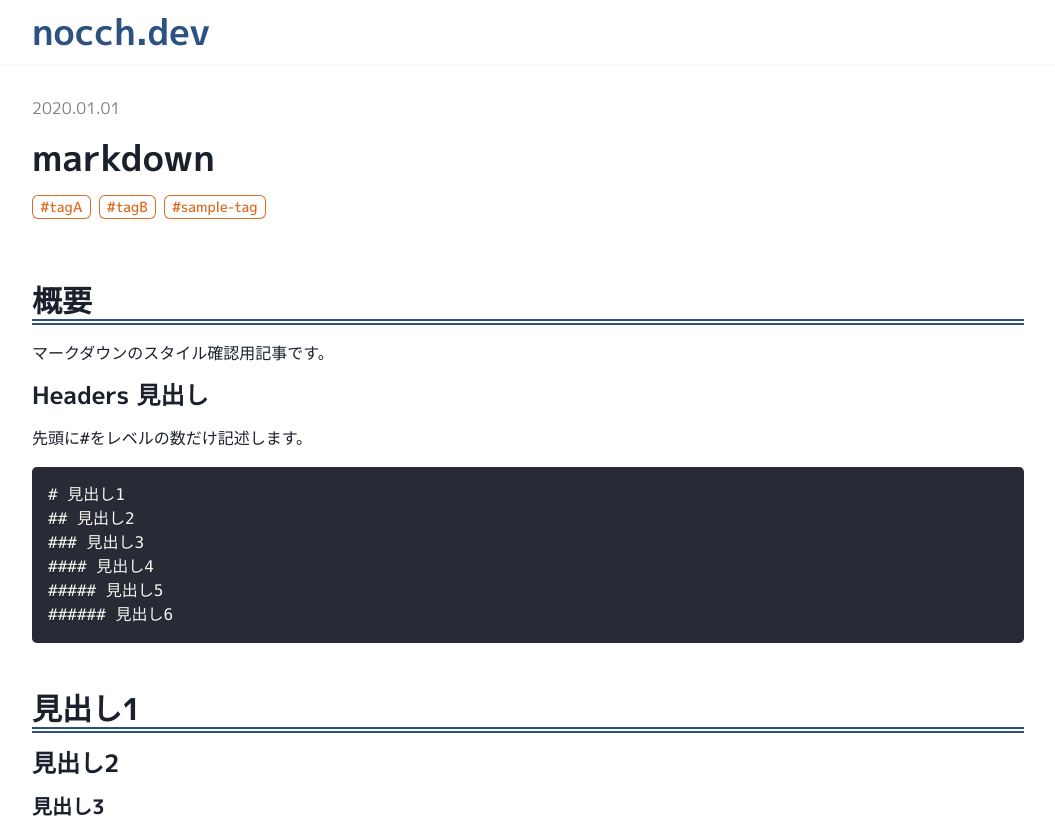
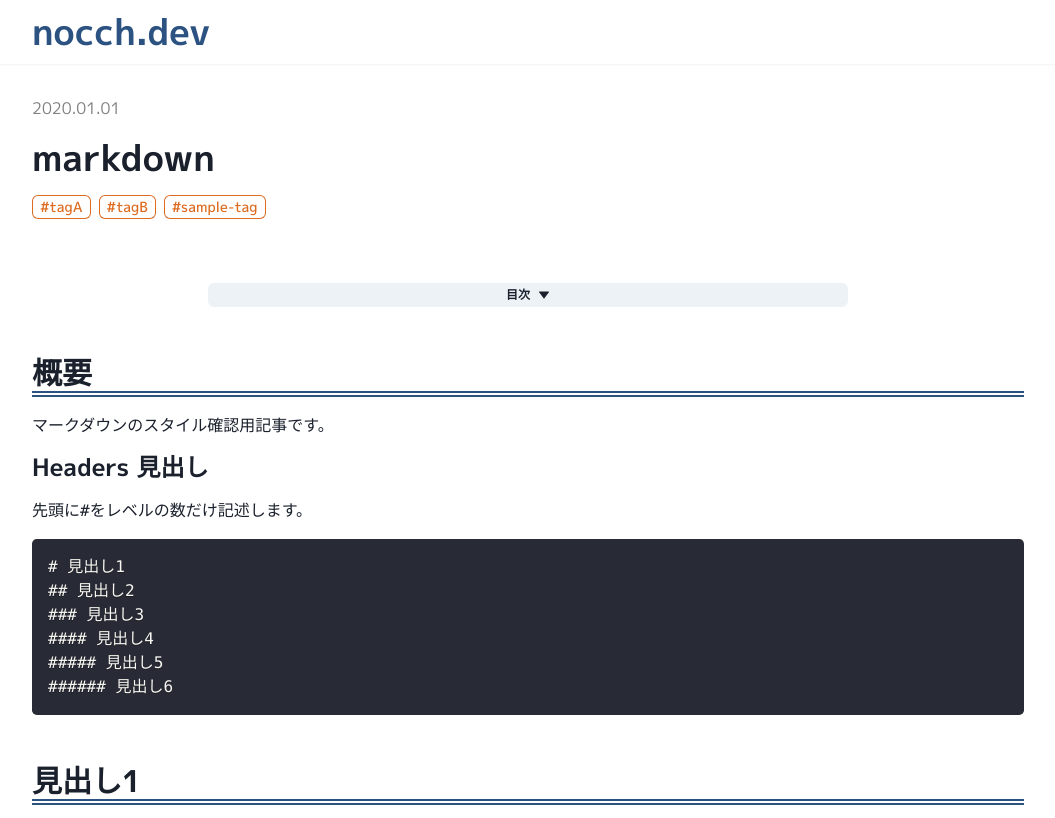
Before and after one commit to nocch12/nextjs-blog, a Next.js app: page /blog/posts/md in a window 1280 px wide. Shown: the top 818 px of the page, without its empty margins (112-1167 px from the left). Built offline with nearby package versions, Linux system fonts and the light colour scheme.

Commit message:
目次機能

```diff
--- a/components/Markdown/Headings.tsx
+++ b/components/Markdown/Headings.tsx
@@ -1,11 +1,13 @@
 import { PropsWithChildren } from 'react';
 import { Heading, HeadingProps } from '@chakra-ui/react';
+import { ReactMarkdownProps } from 'react-markdown/lib/ast-to-react';
 
-type Props = PropsWithChildren<HeadingProps>;
+type Props = PropsWithChildren<HeadingProps & ReactMarkdownProps>;
 
 export const H2 = (props: Props) => {
   return (
     <Heading
+      id={props.node.position?.start.line.toString()}
       as="h2"
       fontSize="3xl"
       fontWeight="bold"
@@ -20,11 +22,29 @@ export const H2 = (props: Props) => {
 };
 
 export const H3 = (props: Props) => {
-  return <Heading as="h3" fontSize="2xl" fontWeight="bold" my={4} {...props} />;
+  return (
+    <Heading
+      id={props.node.position?.start.line.toString()}
+      as="h3"
+      fontSize="2xl"
+      fontWeight="bold"
+      my={4}
+      {...props}
+    />
+  );
 };
 
 export const H4 = (props: Props) => {
-  return <Heading as="h4" fontSize="xl" fontWeight="bold" my={4} {...props} />;
+  return (
+    <Heading
+      id={props.node.position?.start.line.toString()}
+      as="h4"
+      fontSize="xl"
+      fontWeight="bold"
+      my={4}
+      {...props}
+    />
+  );
 };
 
 export const H5 = (props: Props) => {
--- a/components/Markdown/Markdown.tsx
+++ b/components/Markdown/Markdown.tsx
@@ -15,10 +15,9 @@ type Props = {
   markdown: string;
 };
 
-// マークダウンを整形
+// マークダウンをparseしてスタイリング
 const Markdown = ({ markdown }: Props) => {
   return (
-    // html化されたマークダウンのスタイリング
     // 見出し6は使わない
     <ReactMarkdown
       children={markdown}
--- /dev/null
+++ b/components/Markdown/MarkdownIndex.tsx
@@ -0,0 +1,63 @@
+import { PropsWithChildren } from 'react';
+import {
+  Box,
+  Button,
+  Link,
+  VStack,
+} from '@chakra-ui/react';
+import { TriangleDownIcon, TriangleUpIcon } from '@chakra-ui/icons';
+import ReactMarkdown from 'react-markdown';
+import { HeadingProps } from 'react-markdown/lib/ast-to-react';
+import useCollapse from '@hooks/useCollape';
+
+type Props = {
+  markdown: string;
+};
+
+const ankerLink = ({
+  node,
+  level,
+  ...props
+}: PropsWithChildren<HeadingProps>) => {
+  // 見出しレベルに応じてパッディング付与
+  const pl = (0 + level) * 4;
+  return (
+    <Box pl={pl}>
+      <Link href={'#' + node.position?.start.line.toString()} color="blue" fontSize="sm">
+        {props.children}
+      </Link>
+    </Box>
+  );
+};
+
+// マークダウンから見出しを生成
+const MarkdownIndex = ({ markdown }: Props) => {
+  const { isOpen, onToggle, collapseContent } = useCollapse();
+  return (
+    <VStack>
+      <Button
+        onClick={onToggle}
+        size="xs"
+        w="full"
+        maxW="container.sm"
+        rightIcon={isOpen ? <TriangleUpIcon /> : <TriangleDownIcon />}
+      >
+        目次
+      </Button>
+
+    // とりあえず目次にするのは見出し2まで
+      {collapseContent(
+        <ReactMarkdown
+          allowedElements={['h1', 'h2']}
+          children={markdown}
+          components={{
+            h1: ankerLink,
+            h2: ankerLink,
+          }}
+        />
+      )}
+    </VStack>
+  );
+};
+
+export default MarkdownIndex;
--- /dev/null
+++ b/hooks/useCollape.tsx
@@ -0,0 +1,22 @@
+import { Collapse, useDisclosure } from '@chakra-ui/react';
+import { PropsWithChildren, ReactElement } from 'react';
+
+const useCollapse = () => {
+  const { isOpen, onToggle } = useDisclosure();
+
+  const collapseContent = (el: ReactElement) => {
+    return (
+      <Collapse in={isOpen} animateOpacity>
+        {el}
+      </Collapse>
+    );
+  };
+
+  return {
+    isOpen,
+    onToggle,
+    collapseContent,
+  };
+};
+
+export default useCollapse;
--- a/package.json
+++ b/package.json
@@ -8,6 +8,7 @@
     "start": "next start"
   },
   "dependencies": {
+    "@chakra-ui/icons": "^1.1.7",
     "@chakra-ui/react": "^1.8.6",
     "@emotion/react": "^11.8.1",
     "@emotion/styled": "^11.8.1",
--- a/pages/blog/posts/[slug].tsx
+++ b/pages/blog/posts/[slug].tsx
@@ -9,6 +9,7 @@ import Markdown from '@components/Markdown/Markdown';
 import Head from 'next/head';
 import { dateFormat } from '@lib/date';
 import { getTitle } from '@lib/site';
+import MarkdownIndex from '@components/Markdown/MarkdownIndex';
 
 interface IParams extends ParsedUrlQuery {
   slug: string;
@@ -72,6 +73,7 @@ const Post: NextPage<Props> = ({ post }) => {
             ))}
           </Wrap>
         </Box>
+        <MarkdownIndex markdown={post.content} />
         <Markdown markdown={post.content} />
       </Box>
     </Layout>
```
Also changed, not shown: 1 other file (tests, documents, lock files or other folders).
